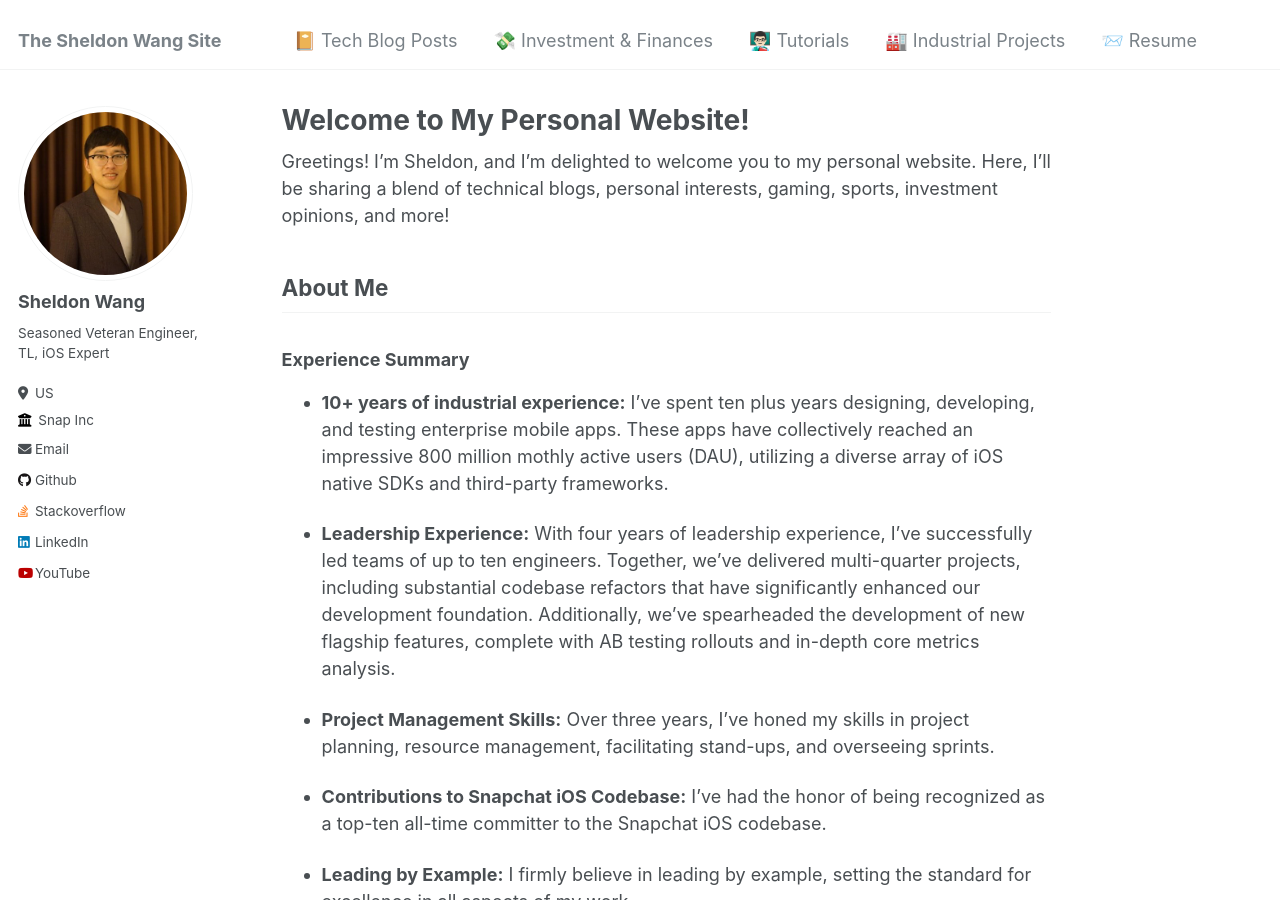
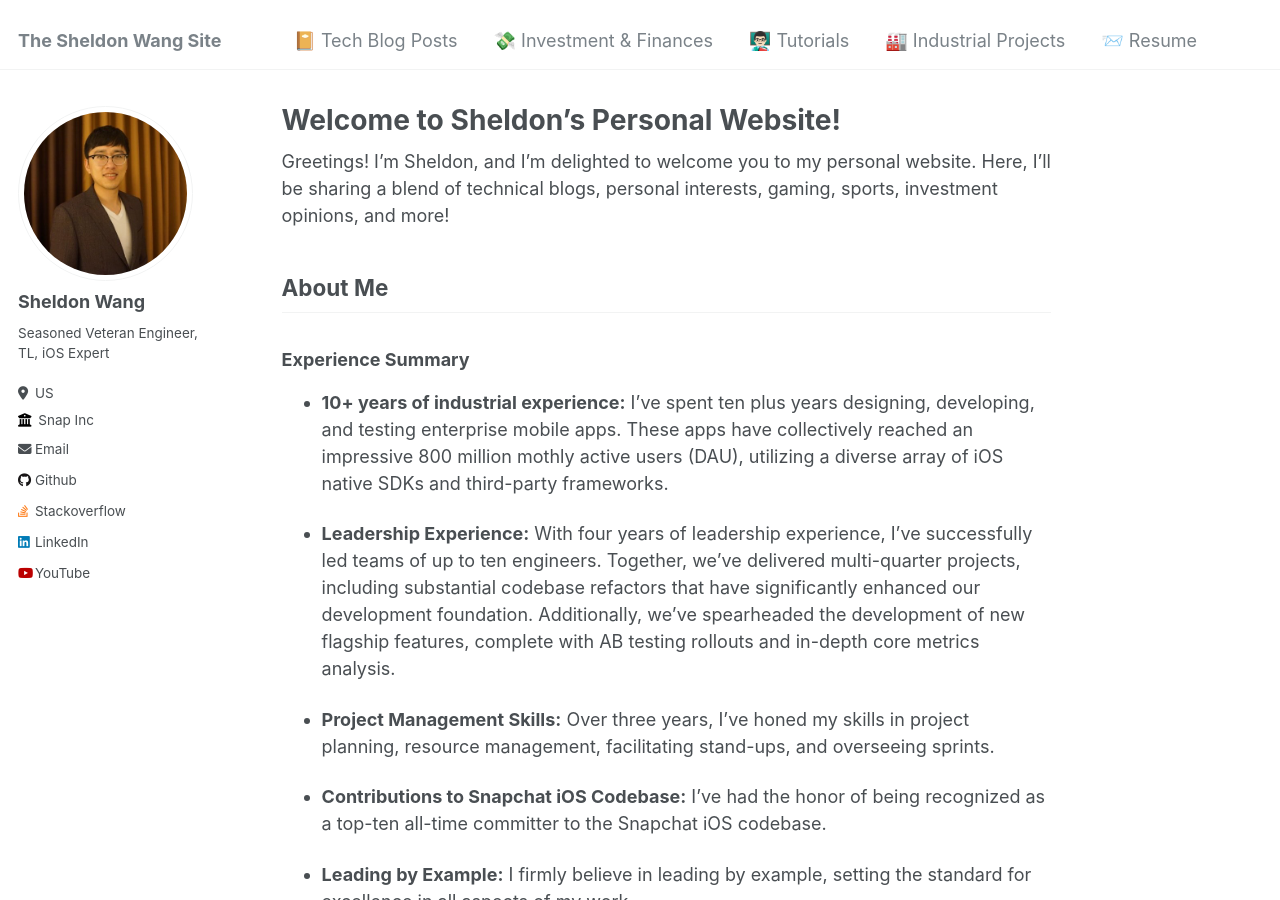
Before and after one commit to SheldonWangRJT/SheldonWangRJT.Github.io, a Jekyll site: the page built from _pages/about.md, in a window 1280 px wide and 900 px high. Built offline with Jekyll 4.4.1, drawn with Linux system fonts in a browser that asks for light colours.

```diff
--- a/_pages/about.md
+++ b/_pages/about.md
@@ -1,6 +1,6 @@
 ---
 permalink: /
-title: "Welcome to My Personal Website!"
+title: "Welcome to Sheldon's Personal Website!"
 author_profile: true
 redirect_from:
   - /about/
```
Also changed, not shown: README.md (+1 -1 lines).
